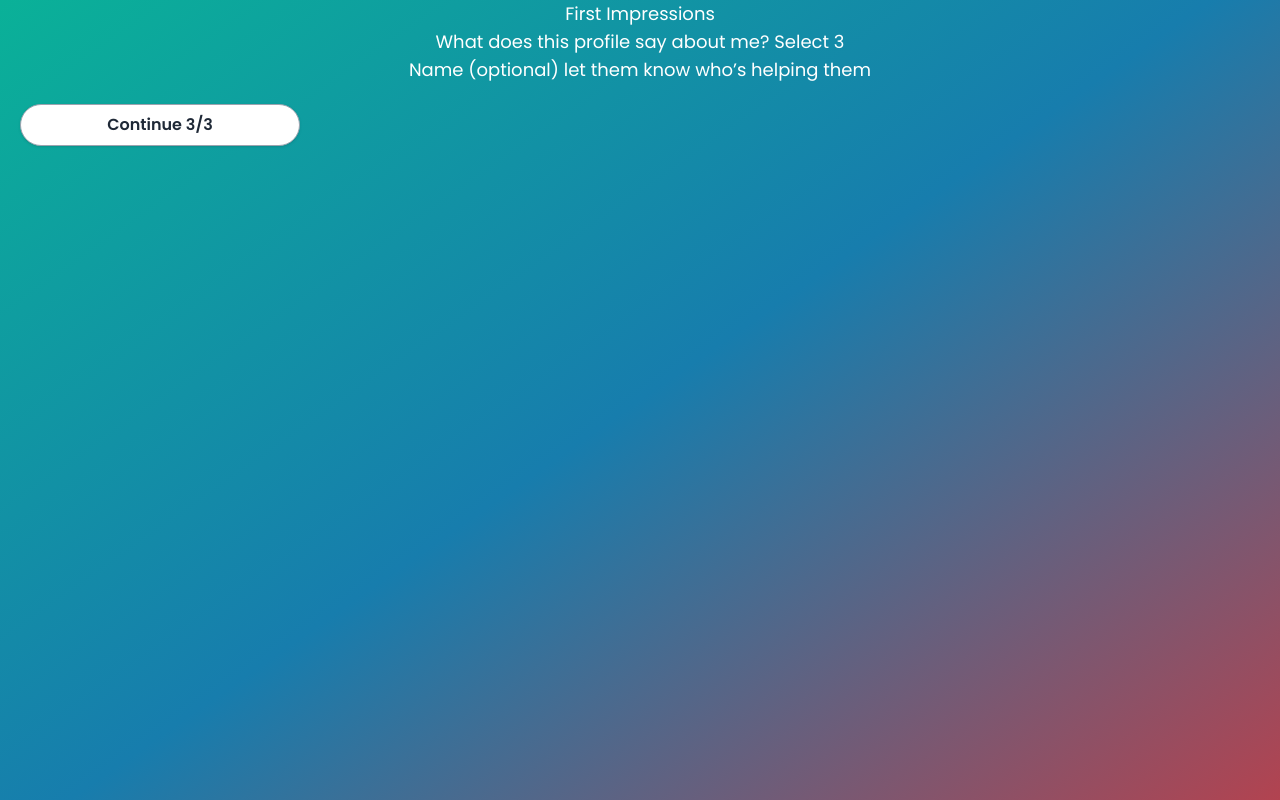
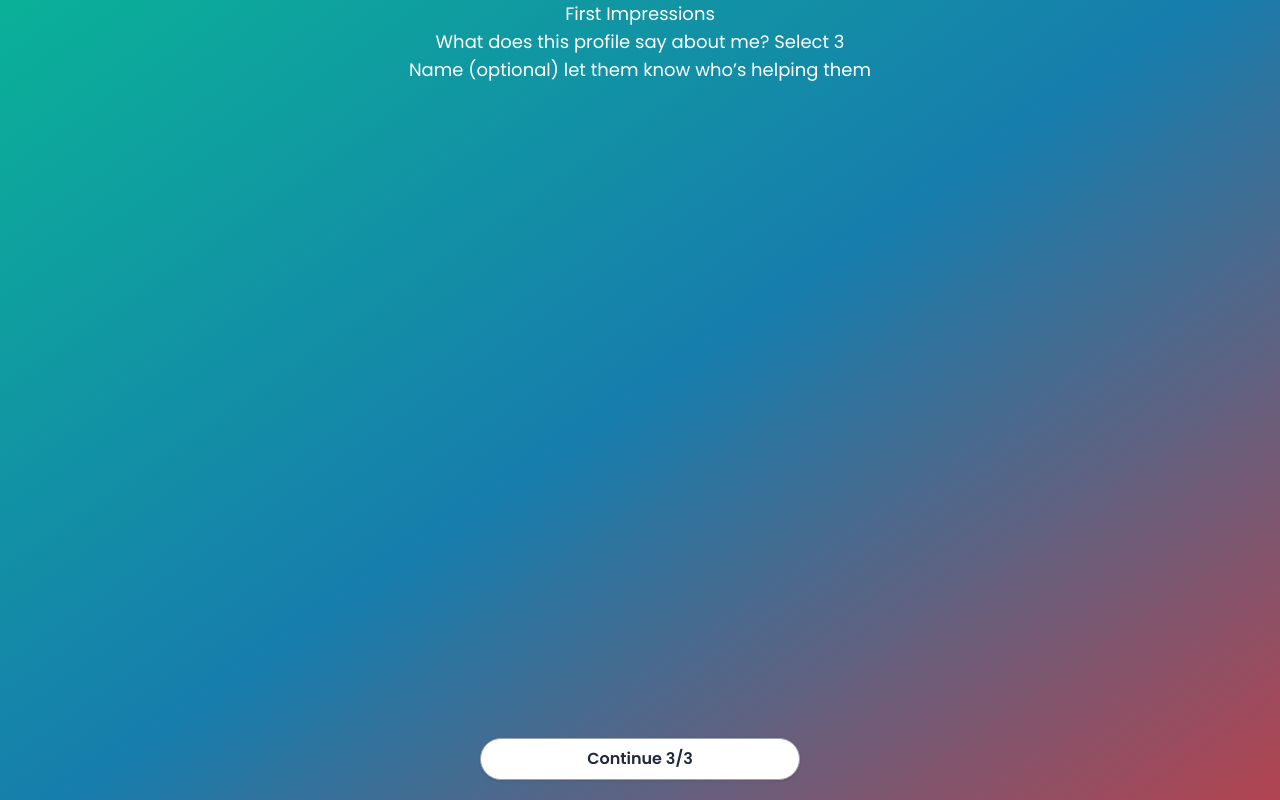
Before and after one commit to scoopgroupinc/next-facets-website, a Next.js app: page /app/shareprofile/1/firstimpressions in a window 1280 px wide. Built offline with nearby package versions, Linux system fonts and the light colour scheme.

Commit message:
config fix, buttons frist impression fixed

```diff
--- a/app/app/shareprofile/[hash]/firstimpressions/page.tsx
+++ b/app/app/shareprofile/[hash]/firstimpressions/page.tsx
@@ -11,14 +11,12 @@ export default function Page({ params }: { params: { hash: string } }) {
       <div className="bg-gradient"></div>
       <div className="text-white text-lg text-center">
         <h4>First Impressions</h4>
-        <p>What does this profile say about
-me? Select 3</p>
-
-        Name (optional)
-let them know who’s helping them
+        <p>What does this profile say about me? Select 3</p>
+        Name (optional) let them know who’s helping them
       </div>
-      <div className="w-full max-w-xs flex-row">
-        <div className="items-center m-5">
+      <div className="mx-auto w-full fixed bottom-0">
+        <div className="max-w-xs mx-auto">
+          <div className="mb-5 ">
             <Button
               color={'white'}
               className="max-w-xs"
@@ -28,6 +26,7 @@ let them know who’s helping them
             </Button>
           </div>
         </div>
+      </div>
     </>
   );
 }
--- a/next.config.js
+++ b/next.config.js
@@ -1,6 +1,7 @@
 /** @type {import('next').NextConfig} */
 const nextConfig = {
-    output: 'export',
-}
+  output: 'export',
+  images: { unoptimized: true },
+};
 
-module.exports = nextConfig
+module.exports = nextConfig;
```
Lines whose indentation alone changed are shown as unchanged.
